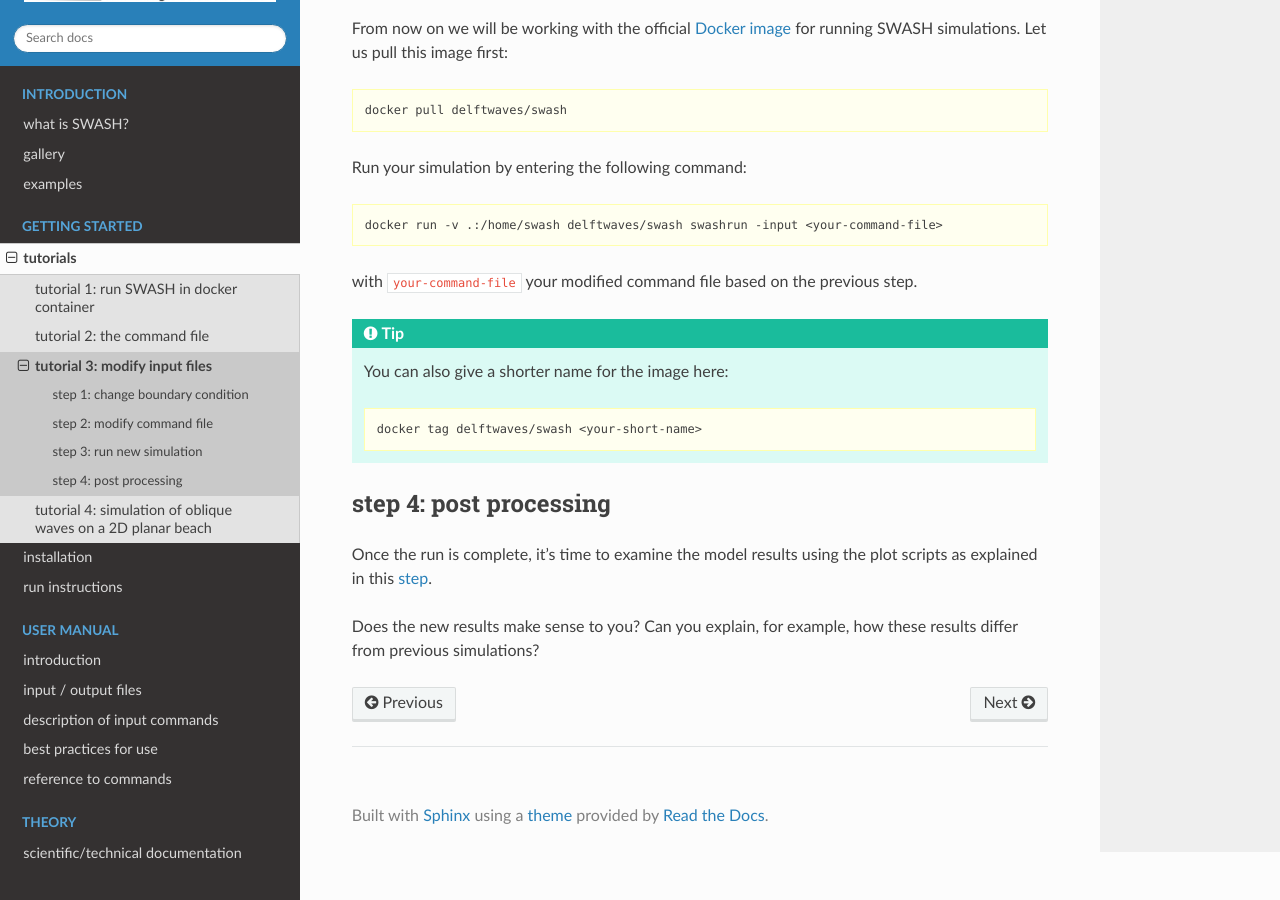
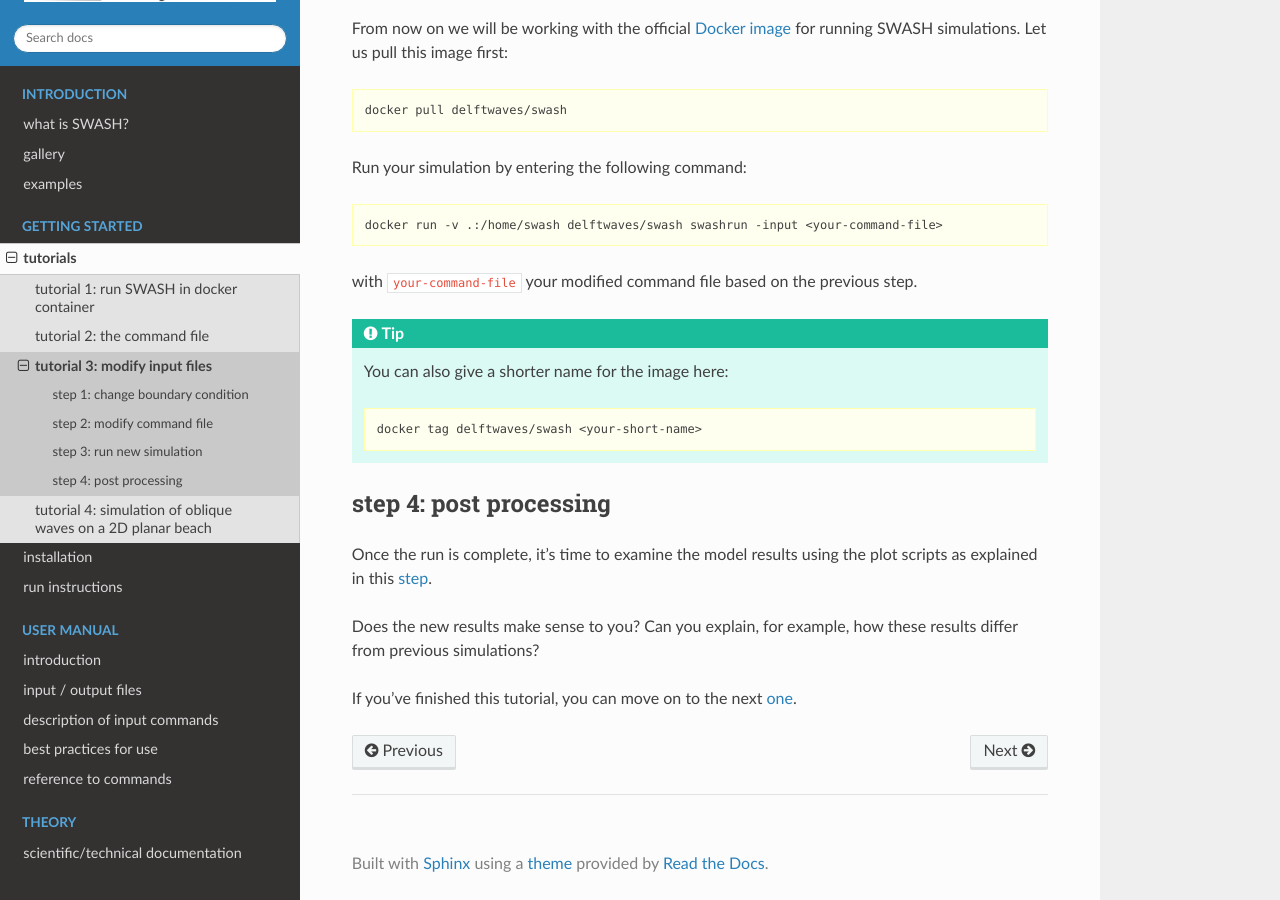
Before and after one commit to delftwaves/swash-docs, a Sphinx documentation site: the page built from docs/getting_started/tuto3/index.rst, in a window 1280 px wide and 900 px high, scrolled down 1143 px. Built offline with Sphinx 7.4.7 and the Read the Docs theme 3.1.0, drawn with Linux system fonts in a browser that asks for light colours.

Commit message:
update documentation

```diff
--- a/docs/getting_started/tuto3/index.rst
+++ b/docs/getting_started/tuto3/index.rst
@@ -74,3 +74,5 @@ step 4: post processing
 Once the run is complete, it's time to examine the model results using the plot scripts as explained in this :ref:`step <step6>`.
 
 Does the new results make sense to you? Can you explain, for example, how these results differ from previous simulations?
+
+If you've finished this tutorial, you can move on to the next :ref:`one <tuto4>`.
--- a/docs/getting_started/tuto4/index.rst
+++ b/docs/getting_started/tuto4/index.rst
@@ -1,3 +1,5 @@
+.. _tuto4:
+
 tutorial 4: simulation of oblique waves on a 2D planar beach
 ============================================================
 
```
